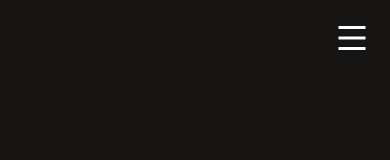
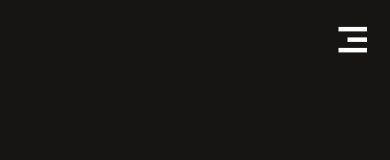
Before and after one commit to MehdiDiasGomes/Mon-portfolio, a React (Vite) app: page / in a window 390 px wide. Shown: the top 160 px of the page. Built offline with nearby package versions, Linux system fonts and the light colour scheme.

Commit message:
🐛 Switch close/hamburger navbar

```diff
--- a/src/Layout/Navbar.jsx
+++ b/src/Layout/Navbar.jsx
@@ -13,7 +13,7 @@ const Navbar = () => {
 
     return (
         <div>
-            <nav className={`flex justify-around px-24 py-8 bg-[#191919] items-center duration-300 fixed w-full max-lg:flex-col max-lg:h-full max-lg:justify-center max-lg:items-center max-lg:gap-16  ${showNav ? "max-lg:right-[0]" : "max-lg:right-[-100%]" }`}>
+            <nav className={`flex justify-around px-24 py-8 bg-[#191919] items-center duration-300 fixed w-full max-lg:flex-col max-lg:h-full max-lg:justify-center max-lg:items-center max-lg:gap-16  ${showNav ? "max-lg:right-[0]" : "max-lg:right-[-100%]"}`}>
                 <div className="w-10 max-lg:w-24">
                     <img src={Logo} alt="Logo du site" className='rounded-full' />
                 </div>
@@ -24,7 +24,9 @@ const Navbar = () => {
                     <li><a href="#contact" onClick={handleShowNav} className='hover:text-gradientSecondary duration-300'>Contact</a></li>
                 </ul>
             </nav>
-            <RiMenuLine className='text-primary font-bold text-4xl fixed right-5 top-5 cursor-pointer lg:hidden' onClick={handleShowNav}/>
+            <div className='text-primary font-bold text-4xl fixed right-5 top-5 cursor-pointer lg:hidden'>
+                <i className={`${ showNav ? "ri-close-line" : "ri-menu-3-line"}`} onClick={handleShowNav}></i>
+            </div>
         </div>
     )
 }
--- a/src/Pages/PagePrincipal.jsx
+++ b/src/Pages/PagePrincipal.jsx
@@ -8,7 +8,7 @@ const PagePrincipal = () => {
         <div>
             {/* PAGES */}
             <div className="flex justify-center items-center">
-                <div className="py-32 flex flex-col gap-28 pcScreen:w-9/12 sm:w-full">
+                <div className="py-32 flex flex-col gap-28 pcScreen:w-9/12 md:w-1/2 sm:w-full">
                     <Home />
                     <Xp />
                     <Projets />
```
